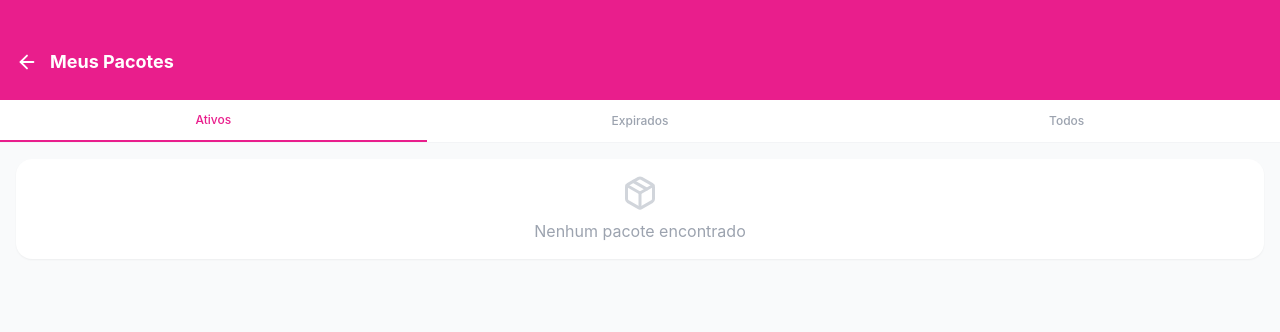
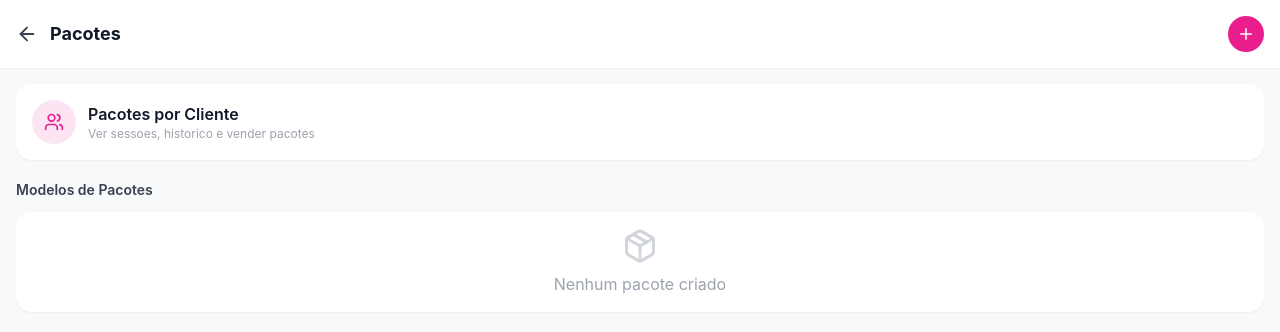
Before and after one commit to juliatedeschi7-creator/salao2.0, a Next.js app: page /cliente/pacotes in a window 1280 px wide. Shown: the top 332 px of the page. Built offline with nearby package versions, Linux system fonts and the light colour scheme.

Commit message:
Update page.tsx

```diff
--- a/src/app/cliente/pacotes/page.tsx
+++ b/src/app/cliente/pacotes/page.tsx
@@ -3,109 +3,130 @@ import { useEffect, useState } from 'react'
 import { supabase } from '@/lib/supabase'
 import { useAuth } from '@/lib/hooks/useAuth'
 import { useRouter } from 'next/navigation'
-import { ArrowLeft, Package, CheckCircle, Clock } from 'lucide-react'
+import { ArrowLeft, Plus, Package, Edit2, Trash2, Users } from 'lucide-react'
 
-export default function ClientePacotesPage() {
+export default function PacotesPage() {
   const { profile, loading } = useAuth()
   const router = useRouter()
   const [salao, setSalao] = useState<any>(null)
   const [pacotes, setPacotes] = useState<any[]>([])
-  const [filtro, setFiltro] = useState<'ativos' | 'expirados' | 'todos'>('ativos')
+  const [modal, setModal] = useState(false)
+  const [editando, setEditando] = useState<any>(null)
+  const [form, setForm] = useState({ nome: '', descricao: '', sessoes_inclusas: 1, preco: '', validade_dias: '', regras: '' })
+  const [salvando, setSalvando] = useState(false)
 
   useEffect(() => {
-    if (!loading && profile) carregarDados()
+    if (!loading && profile?.salao_id) carregarDados()
   }, [loading])
 
   async function carregarDados() {
-    const { data: cli } = await supabase.from('clientes').select('*, saloes(*)').eq('profile_id', profile!.id).single()
-    setSalao(cli?.saloes)
-    const { data: pacs } = await supabase.from('cliente_pacotes')
-      .select('*, pacotes(nome, descricao, regras, categoria)')
-      .eq('cliente_id', cli?.id)
-      .order('data_compra', { ascending: false })
+    const { data: sal } = await supabase.from('saloes').select('*').eq('id', profile!.salao_id!).single()
+    setSalao(sal)
+    const { data: pacs } = await supabase.from('pacotes').select('*').eq('salao_id', profile!.salao_id!).eq('ativo', true).order('created_at', { ascending: false })
     setPacotes(pacs || [])
   }
 
+  function abrirModal(p?: any) {
+    if (p) {
+      setEditando(p)
+      setForm({ nome: p.nome, descricao: p.descricao || '', sessoes_inclusas: p.sessoes_inclusas, preco: p.preco.toString(), validade_dias: p.validade_dias?.toString() || '', regras: p.regras || '' })
+    } else {
+      setEditando(null)
+      setForm({ nome: '', descricao: '', sessoes_inclusas: 1, preco: '', validade_dias: '', regras: '' })
+    }
+    setModal(true)
+  }
+
+  async function salvar() {
+    if (!form.nome || !form.preco) return
+    setSalvando(true)
+    const dados = {
+      salao_id: profile!.salao_id,
+      nome: form.nome,
+      descricao: form.descricao || null,
+      sessoes_inclusas: form.sessoes_inclusas,
+      preco: parseFloat(form.preco),
+      validade_dias: form.validade_dias ? parseInt(form.validade_dias) : null,
+      regras: form.regras || null,
+    }
+    if (editando) await supabase.from('pacotes').update(dados).eq('id', editando.id)
+    else await supabase.from('pacotes').insert(dados)
+    setModal(false); setSalvando(false); carregarDados()
+  }
+
+  async function excluir(id: string) {
+    await supabase.from('pacotes').update({ ativo: false }).eq('id', id)
+    carregarDados()
+  }
+
   const cor = salao?.cor_primaria || '#E91E8C'
-  const corSec = salao?.cor_secundaria || '#FCE4F3'
-
-  const filtrados = pacotes.filter(p => {
-    if (filtro === 'todos') return true
-    if (filtro === 'ativos') return p.status === 'ativo'
-    return p.status === 'expirado' || p.status === 'concluido'
-  })
 
   return (
-    <div className="min-h-screen bg-gray-50 pb-8">
-      <div className="px-4 pt-12 pb-6 flex items-center gap-3" style={{ backgroundColor: cor }}>
-        <button onClick={() => router.back()}><ArrowLeft size={22} className="text-white" /></button>
-        <h1 className="font-bold text-white text-lg">Meus Pacotes</h1>
+    <div className="min-h-screen bg-[#f8f9fa] pb-8">
+      <div className="bg-white px-4 py-4 flex items-center gap-3 shadow-sm">
+        <button onClick={() => router.back()}><ArrowLeft size={22} className="text-gray-700" /></button>
+        <h1 className="font-bold text-gray-900 text-lg flex-1">Pacotes</h1>
+        <button onClick={() => abrirModal()} className="w-9 h-9 rounded-full flex items-center justify-center text-white" style={{ backgroundColor: cor }}>
+          <Plus size={18} />
+        </button>
       </div>
 
-      <div className="flex bg-white border-b border-gray-100">
-        {(['ativos', 'expirados', 'todos'] as const).map(f => (
-          <button key={f} onClick={() => setFiltro(f)}
-            className={'flex-1 py-3 text-xs font-medium transition-all ' + (filtro === f ? 'border-b-2' : 'text-gray-400')}
-            style={filtro === f ? { color: cor, borderColor: cor } : {}}>
-            {f.charAt(0).toUpperCase() + f.slice(1)}
-          </button>
+      <div className="px-4 py-4 flex flex-col gap-3">
+        <button onClick={() => router.push('/salao/pacotes/clientes')}
+          className="card flex items-center gap-3 active:scale-95 transition-all">
+          <div className="w-11 h-11 rounded-full flex items-center justify-center shrink-0" style={{ backgroundColor: salao?.cor_secundaria || '#FCE4F3' }}>
+            <Users size={20} style={{ color: cor }} />
+          </div>
+          <div className="flex-1 text-left">
+            <p className="font-semibold text-gray-900">Pacotes por Cliente</p>
+            <p className="text-xs text-gray-400">Ver sessoes, historico e vender pacotes</p>
+          </div>
+        </button>
+
+        <p className="text-sm font-semibold text-gray-700 mt-2">Modelos de Pacotes</p>
+
+        {pacotes.length === 0 ? (
+          <div className="card text-center py-10"><Package size={36} className="text-gray-300 mx-auto mb-2" /><p className="text-gray-400">Nenhum pacote criado</p></div>
+        ) : pacotes.map(p => (
+          <div key={p.id} className="card flex flex-col gap-2">
+            <div className="flex items-start justify-between">
+              <div>
+                <p className="font-bold text-gray-900">{p.nome}</p>
+                {p.descricao && <p className="text-sm text-gray-500">{p.descricao}</p>}
+              </div>
+              <div className="flex gap-1.5">
+                <button onClick={() => abrirModal(p)} className="w-8 h-8 rounded-full bg-gray-100 flex items-center justify-center"><Edit2 size={14} className="text-gray-500" /></button>
+                <button onClick={() => excluir(p.id)} className="w-8 h-8 rounded-full bg-red-50 flex items-center justify-center"><Trash2 size={14} className="text-red-400" /></button>
+              </div>
+            </div>
+            <div className="flex items-center gap-3">
+              <span className="text-xs px-2 py-0.5 rounded-full bg-gray-100 text-gray-500">{p.sessoes_inclusas} sessoes</span>
+              {p.validade_dias && <span className="text-xs text-gray-400">Validade: {p.validade_dias} dias</span>}
+            </div>
+            <p className="font-bold" style={{ color: cor }}>R$ {p.preco.toFixed(2).replace('.', ',')}</p>
+          </div>
         ))}
       </div>
 
-      <div className="px-4 py-4 flex flex-col gap-3">
-        {filtrados.length === 0 ? (
-          <div className="card text-center py-10">
-            <Package size={36} className="text-gray-300 mx-auto mb-2" />
-            <p className="text-gray-400">Nenhum pacote encontrado</p>
+      {modal && (
+        <div className="fixed inset-0 bg-black/50 z-50 flex items-end">
+          <div className="bg-white w-full rounded-t-3xl p-6 flex flex-col gap-4 max-h-[90vh] overflow-y-auto">
+            <h3 className="font-bold text-gray-900 text-lg">{editando ? 'Editar Pacote' : 'Novo Pacote'}</h3>
+            <div><label className="text-sm font-medium text-gray-700 mb-1 block">Nome do pacote</label><input className="input-field" placeholder="Ex: Pacote 10 sessoes Limpeza de Pele" value={form.nome} onChange={e => setForm(p => ({ ...p, nome: e.target.value }))} /></div>
+            <div><label className="text-sm font-medium text-gray-700 mb-1 block">Descricao</label><textarea className="input-field resize-none" rows={3} value={form.descricao} onChange={e => setForm(p => ({ ...p, descricao: e.target.value }))} /></div>
+            <div className="grid grid-cols-2 gap-3">
+              <div><label className="text-sm font-medium text-gray-700 mb-1 block">Sessoes inclusas</label><input className="input-field" type="number" min="1" value={form.sessoes_inclusas} onChange={e => setForm(p => ({ ...p, sessoes_inclusas: parseInt(e.target.value) }))} /></div>
+              <div><label className="text-sm font-medium text-gray-700 mb-1 block">Preco (R$)</label><input className="input-field" type="number" value={form.preco} onChange={e => setForm(p => ({ ...p, preco: e.target.value }))} /></div>
+            </div>
+            <div><label className="text-sm font-medium text-gray-700 mb-1 block">Validade (dias, opcional)</label><input className="input-field" type="number" placeholder="Ex: 90" value={form.validade_dias} onChange={e => setForm(p => ({ ...p, validade_dias: e.target.value }))} /></div>
+            <div><label className="text-sm font-medium text-gray-700 mb-1 block">Regras (opcional)</label><textarea className="input-field resize-none" rows={2} placeholder="Ex: Nao acumula com outras promocoes" value={form.regras} onChange={e => setForm(p => ({ ...p, regras: e.target.value }))} /></div>
+            <div className="flex gap-3">
+              <button onClick={() => setModal(false)} className="flex-1 py-3 rounded-2xl border border-gray-200 text-gray-600 font-medium">Cancelar</button>
+              <button onClick={salvar} disabled={salvando} className="flex-1 py-3 rounded-2xl text-white font-medium" style={{ backgroundColor: cor }}>{salvando ? '...' : 'Salvar'}</button>
+            </div>
           </div>
-        ) : filtrados.map(p => {
-          const progresso = p.sessoes_total > 0 ? (p.sessoes_usadas / p.sessoes_total) * 100 : 0
-          const expirado = p.data_expiracao && new Date(p.data_expiracao) < new Date()
-          return (
-            <div key={p.id} className="card flex flex-col gap-3">
-              <div className="flex items-start justify-between">
-                <div>
-                  <p className="font-bold text-gray-900">{p.pacotes?.nome}</p>
-                  {p.pacotes?.categoria && <p className="text-xs text-gray-400">{p.pacotes.categoria}</p>}
-                </div>
-                <span className={'text-xs px-2 py-0.5 rounded-full font-medium ' +
-                  (p.status === 'ativo' && !expirado ? 'bg-green-50 text-green-600' :
-                  p.status === 'concluido' ? 'bg-gray-100 text-gray-500' : 'bg-red-50 text-red-400')}>
-                  {expirado ? 'Expirado' : p.status}
-                </span>
-              </div>
-
-              <div>
-                <div className="flex justify-between text-xs text-gray-500 mb-1">
-                  <span>{p.sessoes_usadas} sessoes usadas</span>
-                  <span>{p.sessoes_total - p.sessoes_usadas} restantes</span>
-                </div>
-                <div className="h-2 bg-gray-100 rounded-full">
-                  <div className="h-2 rounded-full transition-all" style={{ width: progresso + '%', backgroundColor: cor }} />
-                </div>
-              </div>
-
-              <div className="flex gap-3 text-xs text-gray-400">
-                <div className="flex items-center gap-1">
-                  <CheckCircle size={12} />{p.sessoes_usadas}/{p.sessoes_total} sessoes
-                </div>
-                {p.data_expiracao && (
-                  <div className="flex items-center gap-1">
-                    <Clock size={12} />Expira: {new Date(p.data_expiracao).toLocaleDateString('pt-BR')}
-                  </div>
-                )}
-              </div>
-
-              {p.pacotes?.regras && (
-                <div className="bg-gray-50 rounded-xl p-3">
-                  <p className="text-xs text-gray-400 font-medium mb-1">Regras do pacote</p>
-                  <p className="text-xs text-gray-500">{p.pacotes.regras}</p>
-                </div>
-              )}
-            </div>
-          )
-        })}
-      </div>
+        </div>
+      )}
     </div>
   )
 }
```
